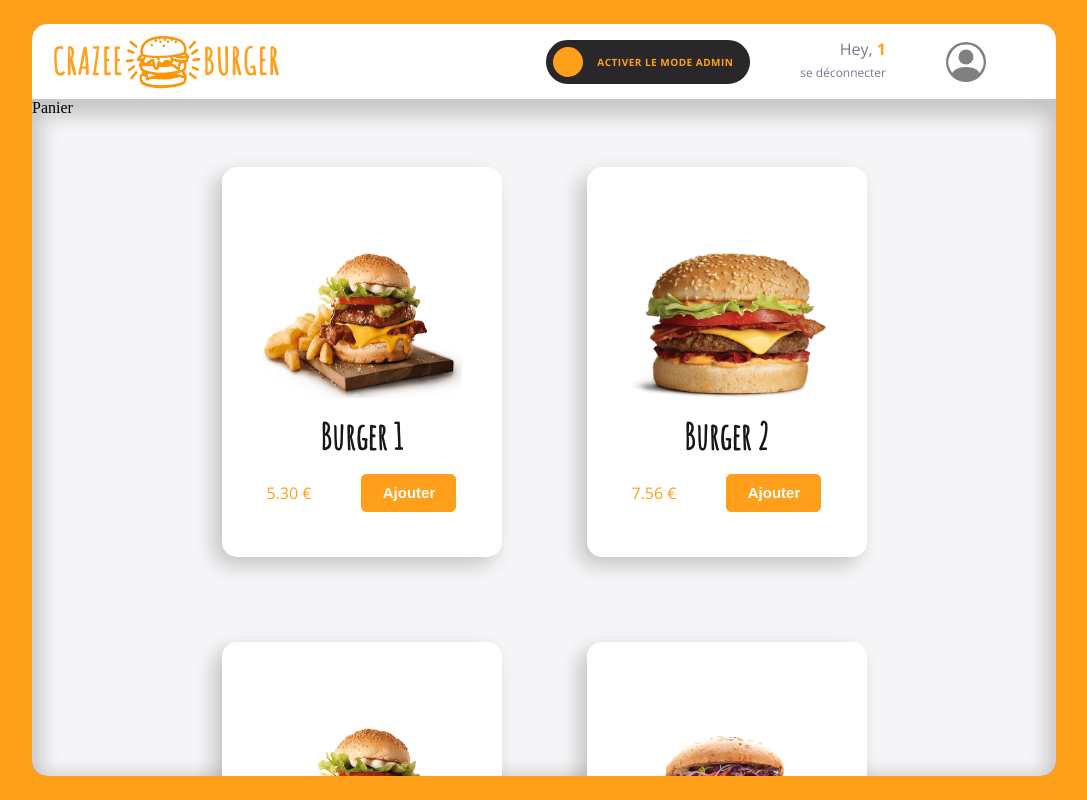
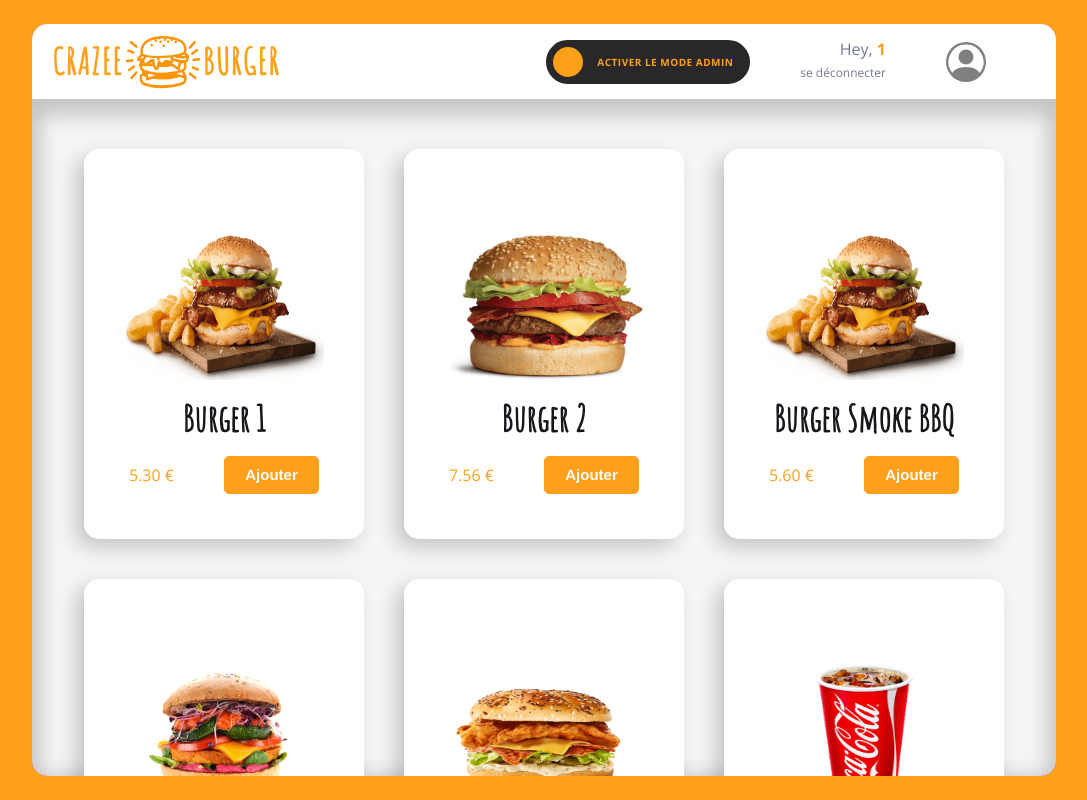
Before and after one commit to carellihoula/crazee-burger, a React (Vite) app: page /order/1 in a window 1280 px wide. Shown: the whole page, without its empty margins (96-1183 px from the left). Built offline with nearby package versions, Linux system fonts and the light colour scheme.

Commit message:
main: fixed bug

```diff
--- a/src/components/Pages/order/CardList.jsx
+++ b/src/components/Pages/order/CardList.jsx
@@ -29,6 +29,6 @@ const Container = styled.div`
   flex-flow: row wrap;
   justify-content: center;
   margin:50px 10px 60px 10px ;
-  gap:85px;
+  gap:40px;
   /*height: 100vh;*/
 `;
--- a/src/components/Pages/order/Main.jsx
+++ b/src/components/Pages/order/Main.jsx
@@ -6,35 +6,33 @@ import { styled } from 'styled-components';
 function Main() {
   return (
     <MainStyled>
-        <div>
-            <Panier/>
-        </div>
-        <div>
+
            <CardList/>
-        </div>
+
     </MainStyled>
   )
 }
 
 const MainStyled = styled.div`
-
-    overflow-y: auto;
+    display:flex;
+    flex-direction: row;
+    justify-content: center;
+    overflow-y: scroll;
     scrollbar-width: thin;
     width: 100%;
     height: 90%;
-    padding-top:0;
+
     flex-shrink: 0;
     border-radius: 0px 0px 15px 15px;
     background: #F5F5F7;
     box-shadow: 0px 8px 20px 8px rgba(0, 0, 0, 0.20) inset;
 
+
 &::-webkit-scrollbar-thumb{
     border-radius: 8px;
     width:200px;
 }
-&::-webkit-scrollbar{
-    width:200px;
-}
+
 `;
 
 export default Main
--- a/src/components/Pages/order/Panier.jsx
+++ b/src/components/Pages/order/Panier.jsx
@@ -1,9 +1,21 @@
+import { styled } from "styled-components";
 
 
 function Panier() {
   return (
-    <div>Panier</div>
+    <Container>
+      Panier
+    </Container>
   )
 }
 
 export default Panier
+
+const Container= styled.div`
+width:50%;
+height:100vh;
+border-radius: 0px 0px 0px 15px;
+background: #F5F5F7;
+box-shadow: 0px 0px 20px 0px rgba(0, 0, 0, 0.20) inset;
+
+`;
```
